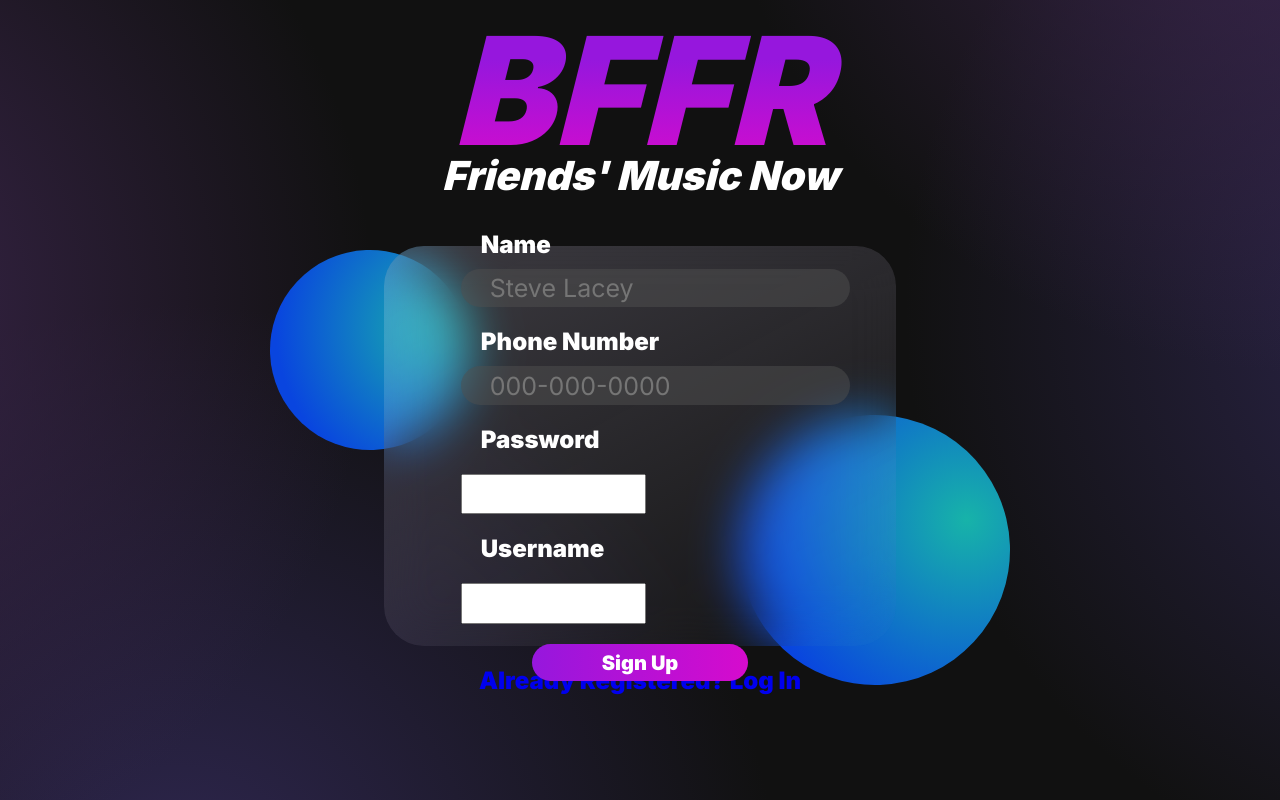
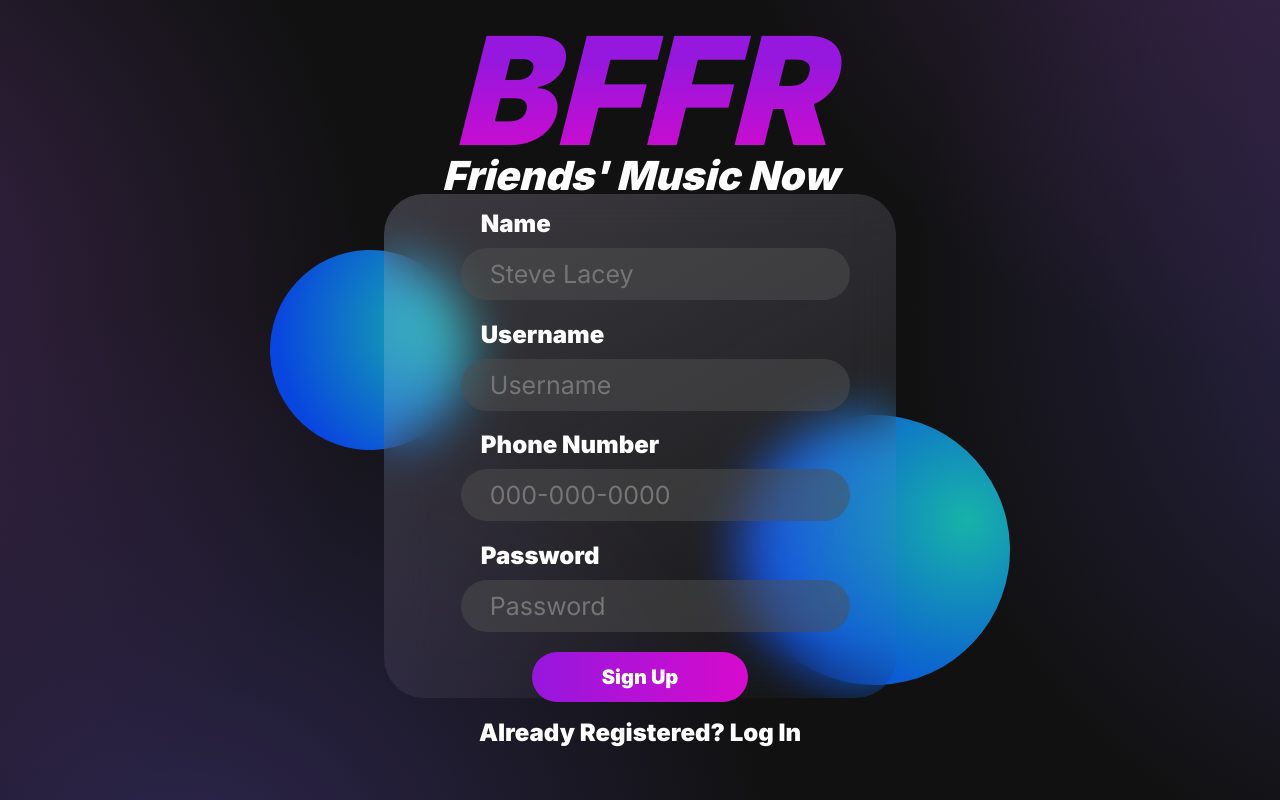
Before and after one commit to shaygyawali/bffr-works, a React (Create React App) app in the folder frontend/: page /sign-up in a window 1280 px wide. Shown: the top 800 px of the page. Built offline with nearby package versions, Linux system fonts and the light colour scheme.

Commit message:
minor frontend fix

```diff
--- a/frontend/src/components/auth/LogIn.css
+++ b/frontend/src/components/auth/LogIn.css
@@ -116,7 +116,7 @@ body{
   .loginContainer{
     position: relative;
     width: 40%;
-    height: 35%;
+    height: 40%;
 
     display: flex;
     flex-direction: column;
@@ -236,11 +236,16 @@ body{
     color: white;
     font-family: 'inter';
     font-weight: 600;
+    text-decoration: "none"
   }
 
   a:visited{
     color: white;
   }
+  a, a:hover, a:visited, a:active {
+    color: inherit;
+    text-decoration: none;
+   }
 
   .statusMessage{
     margin: auto;
--- a/frontend/src/components/auth/LogIn.js
+++ b/frontend/src/components/auth/LogIn.js
@@ -78,9 +78,6 @@ function LogIn() {
     console.log(userNumber);
     if (userNumber.length > 12 || userNumber.length < 12) {
       setStatusMessage("Phone number not valid");
-    } else {
-      let path = "/feed";
-      navigate(path, { state: { token: currentToken, user: user } });
     }
   };
 */}
@@ -123,13 +120,14 @@ function LogIn() {
         <div class="loginContainer">
 
         <form >
+        {/* <a href={url} >Login to Spotify</a> */}
             <h2 class = "numberTxt"> Phone Number </h2>
 
             <input class = "phoneInput" type="tel" name="name" placeholder="000-000-0000"
             pattern="[0-9]{3}-[0-9]{3}-[0-9]{4}" maxlength="12" onChange={evt => updateNumber(evt)}/>
 
             <h2 class = "numberTxt"> Password </h2>
-            <input class = "phoneInput" type="password" name="Password" onChange={evt => updatePwd(evt)}/>
+            <input class = "phoneInput" type="password" name="Password" placeholder="Password" onChange={evt => updatePwd(evt)}/>
             { (statusMessage != "none") === true ? (<p class = "statusMessage"> {statusMessage} </p>) : null }
 
             <button class = "submitButton" type="submit" onClick={loginUser} value="Log In -->" > Log In --> </button>
--- a/frontend/src/components/auth/SignUp.css
+++ b/frontend/src/components/auth/SignUp.css
@@ -116,7 +116,7 @@ body{
   .signUpContainer{
     position: relative;
     width: 40%;
-    height: 50%;
+    height: 63%;
 
     display: flex;
     flex-direction: column;
@@ -241,3 +241,8 @@ body{
   a:visited{
     color: white;
   }
+
+  a, a:hover, a:visited, a:active {
+    color: inherit;
+    text-decoration: none;
+   }
--- a/frontend/src/components/auth/SignUp.js
+++ b/frontend/src/components/auth/SignUp.js
@@ -58,7 +58,10 @@ function SignUp() {
     setStatusMessage4("none");
     console.log("THIS IS USERID:   "+userID);
   }
-
+  // const spotify = async (event) => {
+  //   event.preventDefault();
+  //   await axios.get("/spotify")
+  // }
 
 //CREATE USER
   let navigate = useNavigate();
@@ -143,7 +146,18 @@ function SignUp() {
             {(statusMessage2 != "none") === true ? (
               <p class="statusMessage"> {statusMessage2} </p>
             ) : null}
-
+            <h2 class="numberTxt"> Username </h2>
+            <input
+              class="phoneInput"
+              type="text"
+              name="UserID"
+              placeholder="Username"
+              maxlength="50"
+              onChange={(evt) => updateID(evt)}
+            />
+            {(statusMessage2 != "none") === true ? (
+              <p class="statusMessage"> {statusMessage3} </p>
+            ) : null}
             <h2 class="numberTxt"> Phone Number </h2>
 
             <input
@@ -161,9 +175,10 @@ function SignUp() {
 
             <h2 class="numberTxt"> Password </h2>
             <input
-              class="pwdInput"
-              type="text"
+              class="phoneInput"
+              type="password"
               name="Password"
+              placeholder="Password"
               maxlength="50"
               onChange={(evt) => updatePwd(evt)}
             />
@@ -171,17 +186,7 @@ function SignUp() {
               <p class="statusMessage"> {statusMessage3} </p>
             ) : null}
 
-            <h2 class="numberTxt"> Username </h2>
-            <input
-              class="userIDInput"
-              type="text"
-              name="UserID"
-              maxlength="50"
-              onChange={(evt) => updateID(evt)}
-            />
-            {(statusMessage2 != "none") === true ? (
-              <p class="statusMessage"> {statusMessage3} </p>
-            ) : null}
+
 
 
 
@@ -194,6 +199,13 @@ function SignUp() {
               {" "}
               Sign Up{" "}
             </button>
+
+            {/* <button
+              class="submitButton"
+              type="submit"
+              onClick={spotify}
+              value="Log In -->"
+            ></button> */}
           </form>
         </div>
 
--- a/frontend/src/components/auth/SpotifyAuth.js
+++ b/frontend/src/components/auth/SpotifyAuth.js
@@ -10,6 +10,7 @@ import 'intl-tel-input/build/css/intlTelInput.css';
 function SpotifyAuth() {
   /* */
   //Spotify login link constants
+  const SECRET_KEY = "af17e40b326342cca3dbf1b6810cde9d";
   const CLIENT_ID = "84fb2e6474644740868e43ea3da113a2";
   const REDIRECT_URI = "http://localhost:3000/feed";
   const AUTH_ENDPOINT = "https://accounts.spotify.com/authorize";
@@ -22,6 +23,10 @@ function SpotifyAuth() {
   url += '&scope=' + encodeURIComponent(scope);
   url += '&redirect_uri=' + encodeURIComponent(REDIRECT_URI);
   // url += '&state=' + encodeURIComponent(state);
+
+  //https://accounts.spotify.com/authorize?response_type=token&client_id=84fb2e6474644740868e43ea3da113a2&scope=user-read-currently-playing&redirect_uri=http://localhost:3000/feed
+
+
 
   const [token, setToken] = useState("");
   const [path, setPath] = useState("");
```
Also changed, not shown: 1 other file (tests, documents, lock files or other folders).
